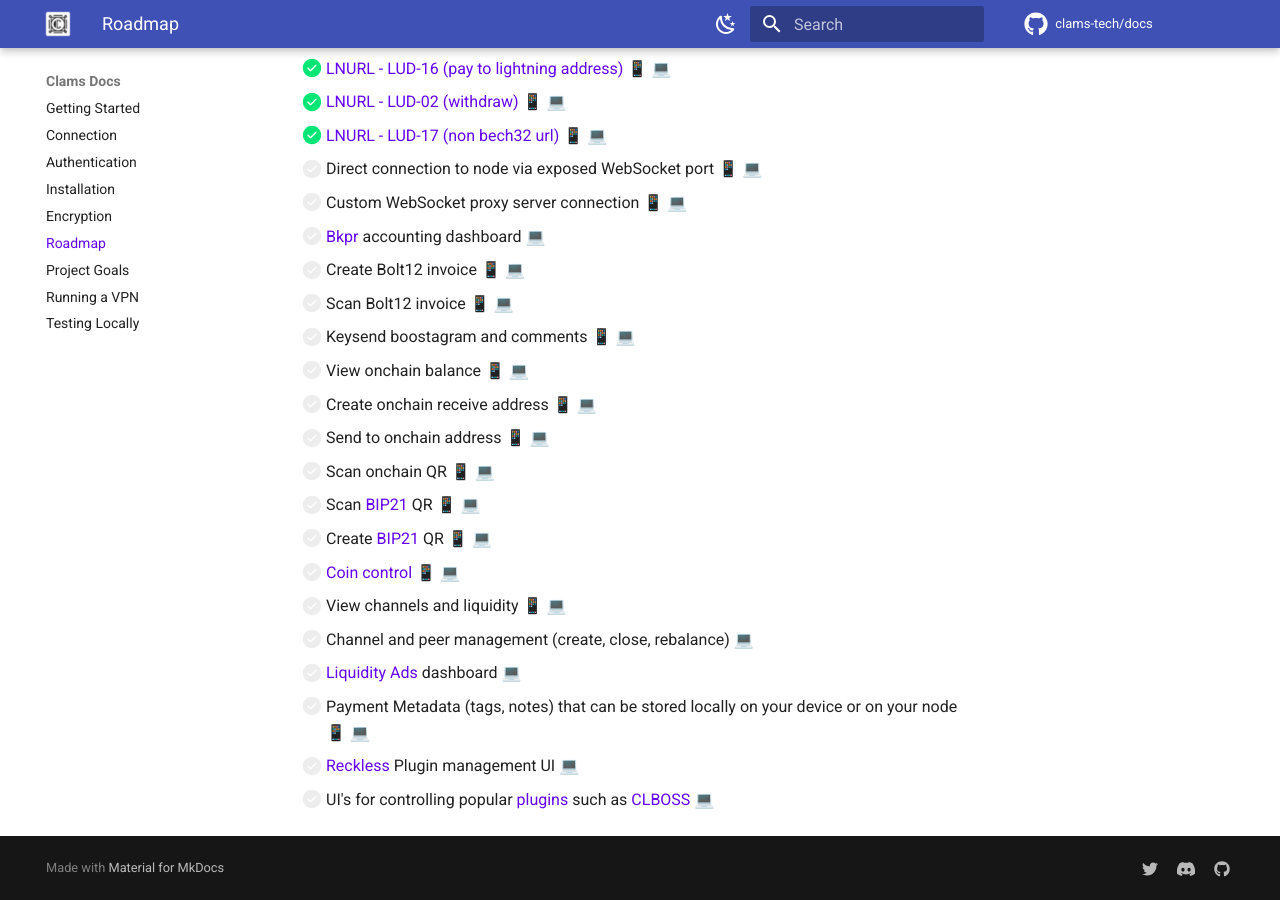
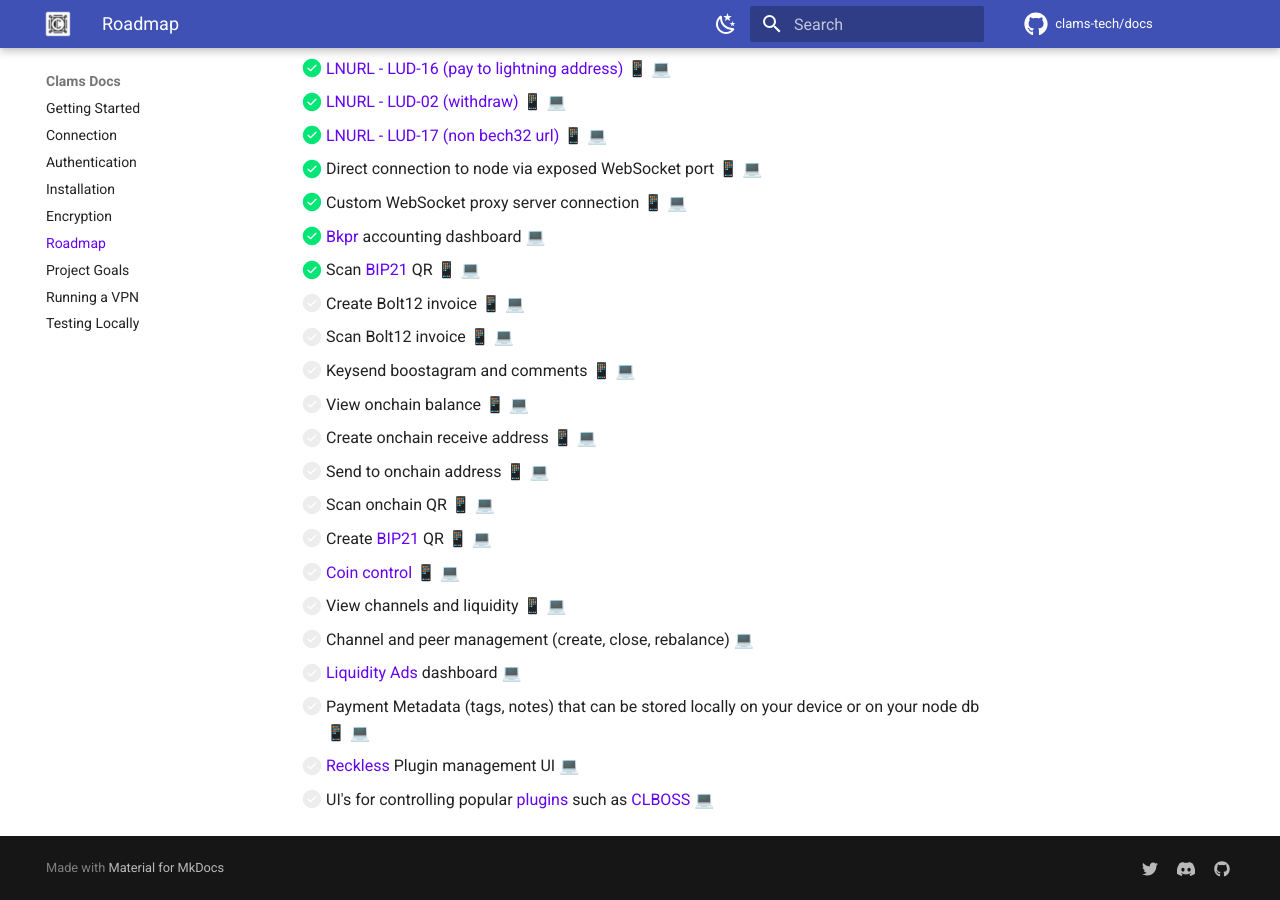
Before and after one commit to clams-tech/docs, an MkDocs documentation site: the page built from docs/roadmap.md, in a window 1280 px wide and 900 px high, scrolled down 695 px. Built offline with MkDocs 1.6.1 and Material for MkDocs 9.7.7, drawn with Linux system fonts in a browser that asks for light colours; comment, search, counter and statistics services are not loaded; part of the change alters nothing that is shown.

```diff
--- a/docs/roadmap.md
+++ b/docs/roadmap.md
@@ -21,9 +21,10 @@ This is a list of the features we would like to implement in to the app. If ther
 - [x] [LNURL - LUD-16 (pay to lightning address)](https://github.com/lnurl/luds/blob/luds/16.md) 📱 💻
 - [x] [LNURL - LUD-02 (withdraw)](https://github.com/lnurl/luds/blob/luds/03.md) 📱 💻
 - [x] [LNURL - LUD-17 (non bech32 url)](https://github.com/lnurl/luds/blob/luds/17.md) 📱 💻
-- [ ] Direct connection to node via exposed WebSocket port 📱 💻
-- [ ] Custom WebSocket proxy server connection 📱 💻
-- [ ] [Bkpr](https://lightning.readthedocs.io/lightning-bkpr-listincome.7.html) accounting dashboard 💻
+- [x] Direct connection to node via exposed WebSocket port 📱 💻
+- [x] Custom WebSocket proxy server connection 📱 💻
+- [x] [Bkpr](https://lightning.readthedocs.io/lightning-bkpr-listincome.7.html) accounting dashboard 💻
+- [x] Scan [BIP21](https://bitcoinqr.dev/) QR 📱 💻
 - [ ] Create Bolt12 invoice 📱 💻
 - [ ] Scan Bolt12 invoice 📱 💻
 - [ ] Keysend boostagram and comments 📱 💻
@@ -31,12 +32,11 @@ This is a list of the features we would like to implement in to the app. If ther
 - [ ] Create onchain receive address 📱 💻
 - [ ] Send to onchain address 📱 💻
 - [ ] Scan onchain QR 📱 💻
-- [ ] Scan [BIP21](https://bitcoinqr.dev/) QR 📱 💻
 - [ ] Create [BIP21](https://bitcoinqr.dev/) QR 📱 💻
 - [ ] [Coin control](https://twitter.com/pedromvpg/status/1553123963139756032?s=20) 📱 💻
 - [ ] View channels and liquidity 📱 💻
 - [ ] Channel and peer management (create, close, rebalance) 💻
 - [ ] [Liquidity Ads](https://medium.com/blockstream/setting-up-liquidity-ads-in-c-lightning-54e4c59c091d) dashboard 💻
-- [ ] Payment Metadata (tags, notes) that can be stored locally on your device or on your node 📱 💻
+- [ ] Payment Metadata (tags, notes) that can be stored locally on your device or on your node db 📱 💻
 - [ ] [Reckless](https://lightning.readthedocs.io/reckless.7.html) Plugin management UI 💻
 - [ ] UI's for controlling popular [plugins](https://github.com/lightningd/plugins) such as [CLBOSS](https://github.com/ZmnSCPxj/clboss) 💻
```
